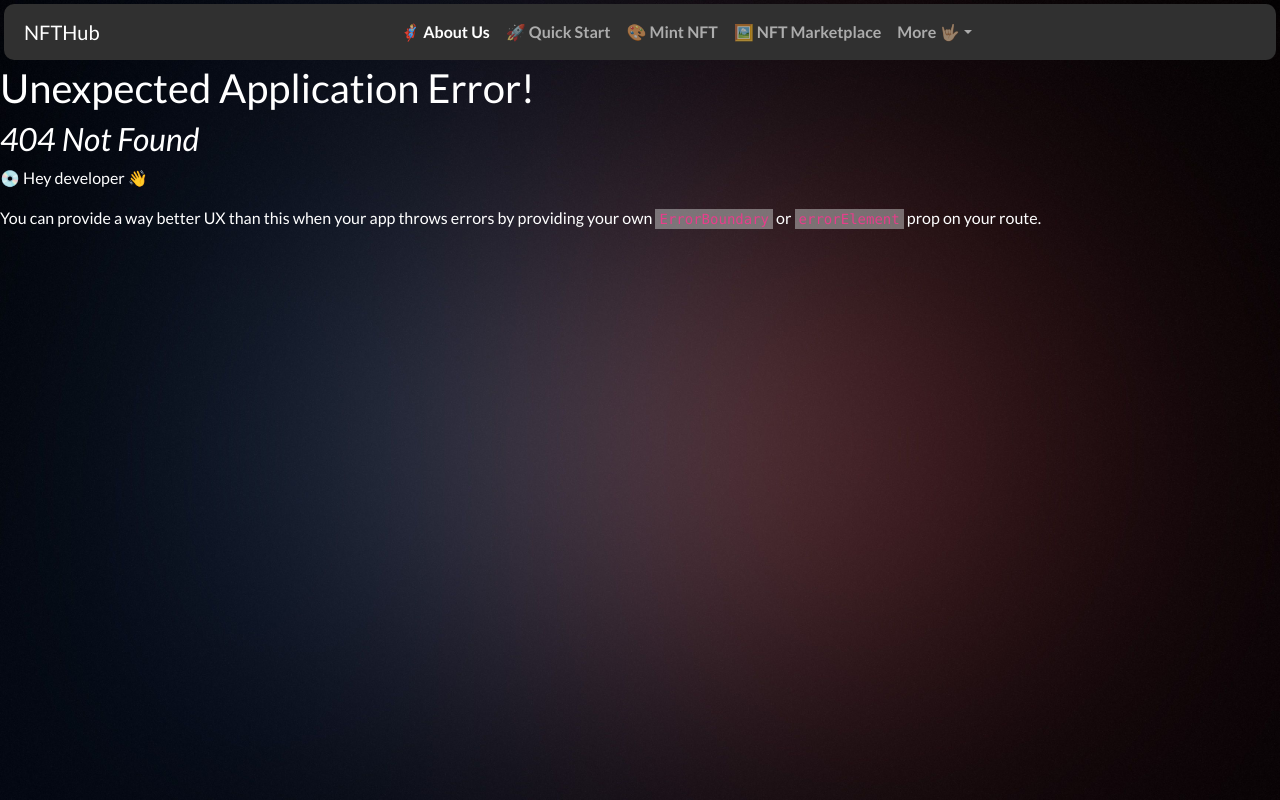
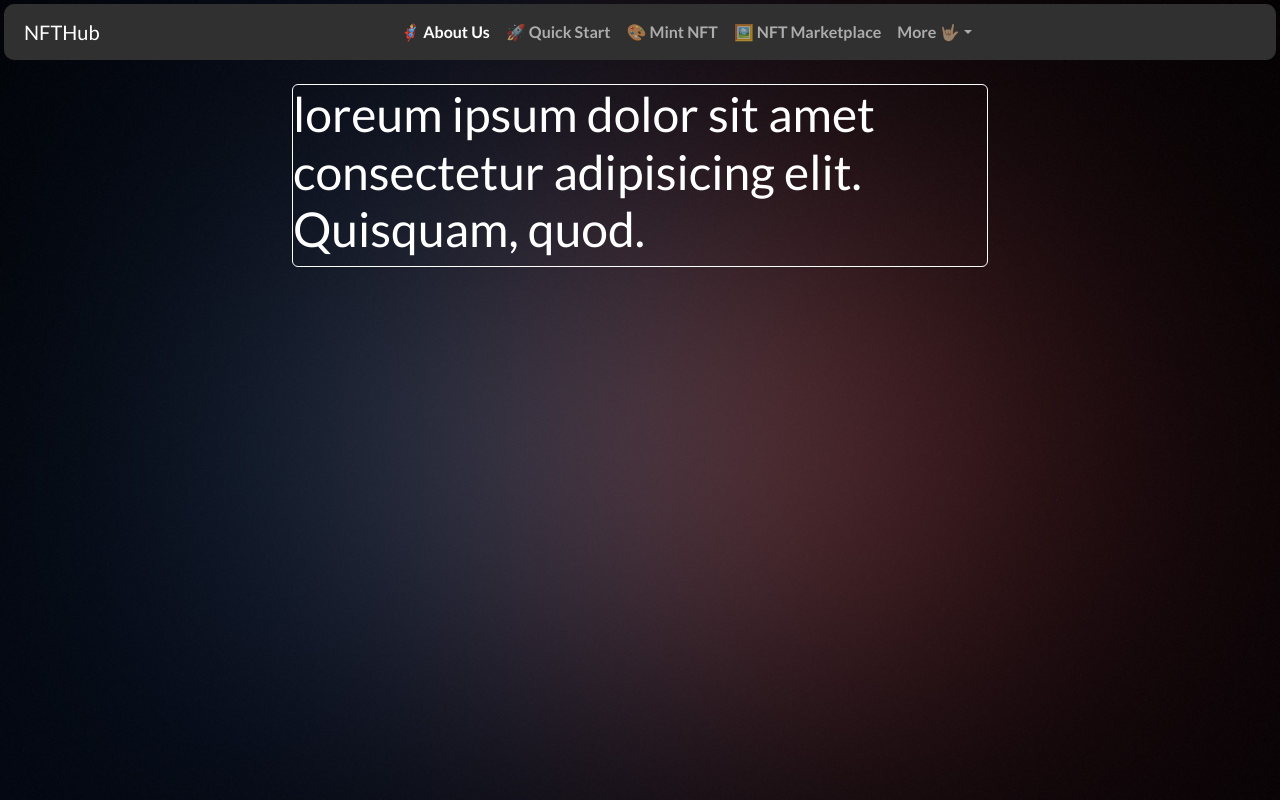
Before and after one commit to 0xvashishth/nfthub, a React (Create React App) app in the folder nfthub/: page /wallet in a window 1280 px wide. Before the commit this address had no page. Built offline with nearby package versions, Linux system fonts and the light colour scheme.

Commit message:
marge conflict solved

```diff
--- a/nfthub/src/components/NavBar/NavBar.js
+++ b/nfthub/src/components/NavBar/NavBar.js
@@ -31,7 +31,7 @@ const NavBar = (props) => {
                     <a className="dropdown-item" href="#link">🏦 Dex</a>
                     <a className="dropdown-item" href="#link">💸 Transfers</a>
                     <div className="dropdown-divider"></div>
-                    <a className="dropdown-item" href="#link">👛 Wallet</a>
+                    <a className="dropdown-item" href="/wallet">👛 Wallet</a>
                   </div>
                 </li>
               </ul>
--- /dev/null
+++ b/nfthub/src/components/Wallet/Wallet.css
@@ -0,0 +1,5 @@
+.middle{
+    display: flex;
+    justify-content: center;
+    width: 45rem;
+}
--- /dev/null
+++ b/nfthub/src/components/Wallet/Wallet.js
@@ -0,0 +1,15 @@
+import React from "react";
+import './Wallet.css';
+function Wallet() {
+  return (
+    <div class="container mt-4 middle">
+      <div className="border border-white rounded">
+        <h1>loreum ipsum dolor sit amet consectetur adipisicing elit. Quisquam, quod.
+
+        </h1>
+      </div>
+    </div>
+  );
+}
+
+export default Wallet;
--- a/nfthub/src/router.js
+++ b/nfthub/src/router.js
@@ -6,6 +6,7 @@ import {
 import QuickStart from "./components/QuickStart/QuickStart"
 import MintNft from "./components/MintNft/MintNft"
 import MarketPlace from "./components/MarketPlace/MarketPlace"
+import Wallet from "./components/Wallet/Wallet";
 
 const router = createBrowserRouter([
   {
@@ -20,6 +21,10 @@ const router = createBrowserRouter([
     path: "/marketplace",
     element: <MarketPlace/>,
   },
+  {
+    path:"/wallet",
+    element:<Wallet/>,
+  },
 ]);
 
 
```
